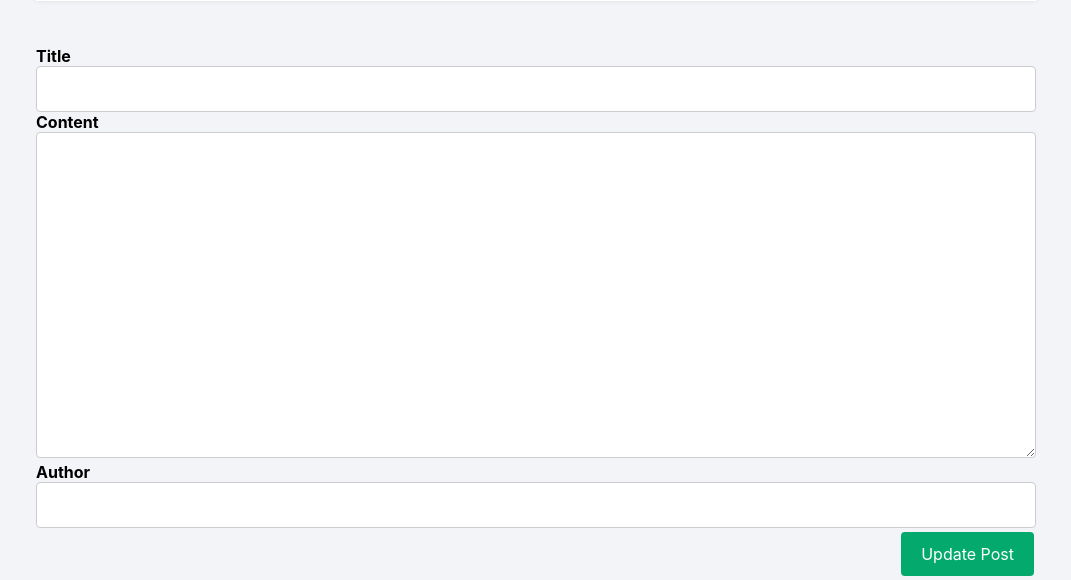
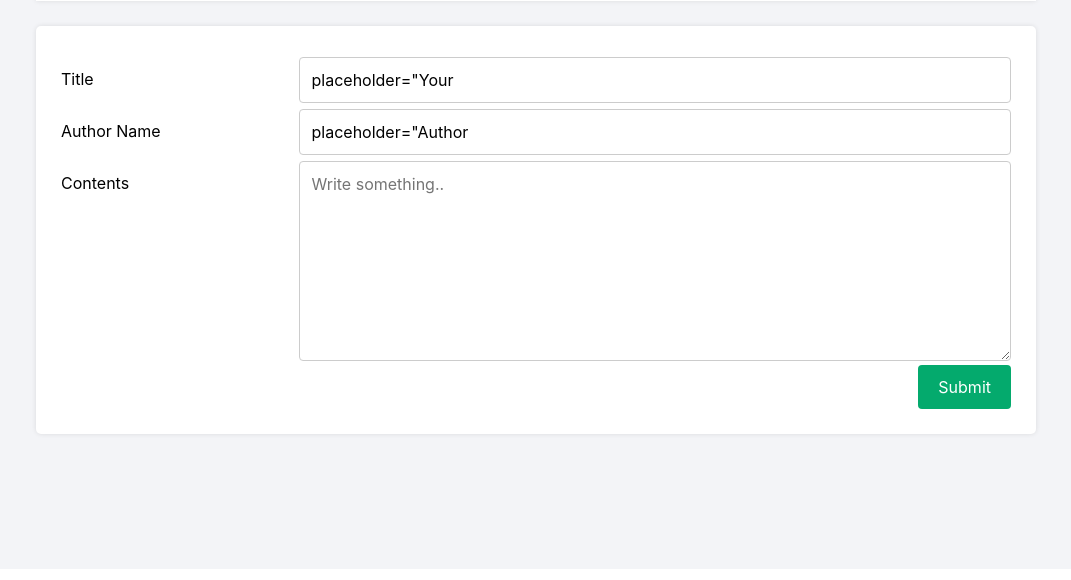
Before and after one commit to shivamyadavskn/TechBlog, a Flask app: page /editpost/1 in a window 1280 px wide. Shown: the part 231-811 px from the top of the page, without its empty margins (104-1175 px from the left). After the commit the page ends 669 px from the top, so only its background shows below. Run offline with Flask 2, Linux system fonts and the light colour scheme; data that the repository does not hold is empty; some libraries are stand-ins or nearby versions.

Commit message:
committed

```diff
--- a/templates/editpost.html
+++ b/templates/editpost.html
@@ -5,12 +5,37 @@
 {% block content %}
 <h2>Edit Post Page</h2>
 <p>Welcome {{ username }}!</p>
-<br>
-<form action="/update/{{ post[0] }}" , method="post">
-    <strong>Title</strong><input type="text" name="title" , value={{ post[1] }}><br>
-    <strong>Content</strong><textarea name="content" rows="15" cols="60">{{ post[2] }}</textarea><br>
-    <strong>Author</strong><input type="text" name="author" , value={{ post[3] }}><br>
-    <input type="submit" value="Update Post" class="button">
-</form>
-
+<div class="container">
+    <form action="/update/{{ post[0] }}" , method="post">
+        <div class="row">
+            <div class="col-25">
+                <label for="fname">Title</label>
+            </div>
+            <div class="col-75">
+                <input type="text" id="fname" name="title" , value={{ post[1] }} placeholder="Your Title..">
+            </div>
+        </div>
+        <div class="row">
+            <div class="col-25">
+                <label for="lname">Author Name</label>
+            </div>
+            <div class="col-75">
+                <input type="text" id="lname" name="author" , value={{ post[3] }} placeholder="Author name ">
+            </div>
+        </div>
+        <div class="row">
+        </div>
+        <div class="row">
+            <div class="col-25">
+                <label for="subject">Contents</label>
+            </div>
+            <div class="col-75">
+                <textarea id="subject" name="content" placeholder="Write something.." style="height:200px">{{ post[2] }}</textarea>
+            </div>
+        </div>
+        <div class="row">
+            <input type="submit" value="Submit">
+        </div>
+    </form>
+</div>
 {% endblock %}
```
